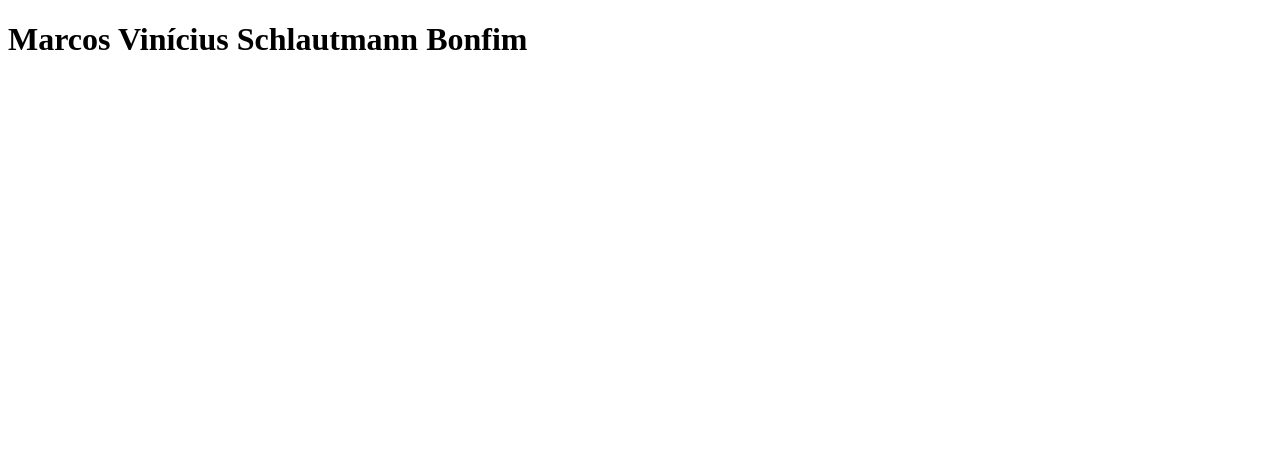
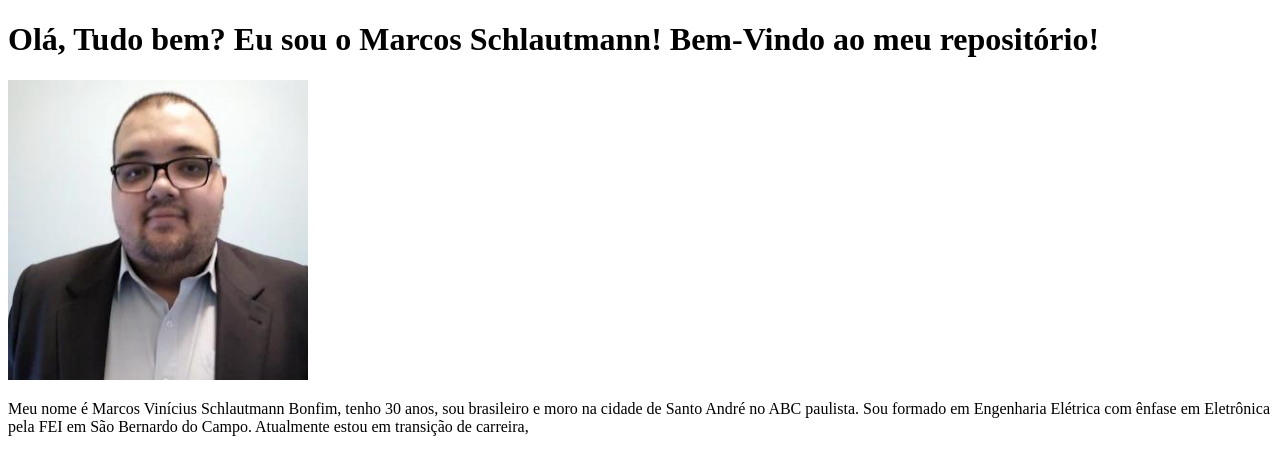
Before and after one commit to marcos-schlautmann/marcos-schlautmann.github.io, a plain HTML site: page index.html in a window 1280 px wide. Drawn offline with Linux system fonts and the light colour scheme.

Commit message:
Adicionando texto principal

```diff
--- a/index.html
+++ b/index.html
@@ -5,9 +5,12 @@
     <title>Marcos Schlautmann - Portifólio Web</title>
 </head>
 <body>
-    <h1>Marcos Vinícius Schlautmann Bonfim</h1>
-    <img scr="./images/foto-perfil.jpeg" >
+    <h1>Olá, Tudo bem? Eu sou o Marcos Schlautmann! Bem-Vindo ao meu repositório!</h1>
+    <img src="./images/foto-perfil.jpeg" alt="Foto de perfil de Marcos Schlautmann" width="300px" >
+    <p>Meu nome é Marcos Vinícius Schlautmann Bonfim, tenho 30 anos, sou brasileiro e moro na cidade de Santo André no ABC paulista.
+    Sou formado em Engenharia Elétrica com ênfase em Eletrônica pela FEI em São Bernardo do Campo. Atualmente estou em transição de carreira,
 
+    </p>
 
 
 
```
